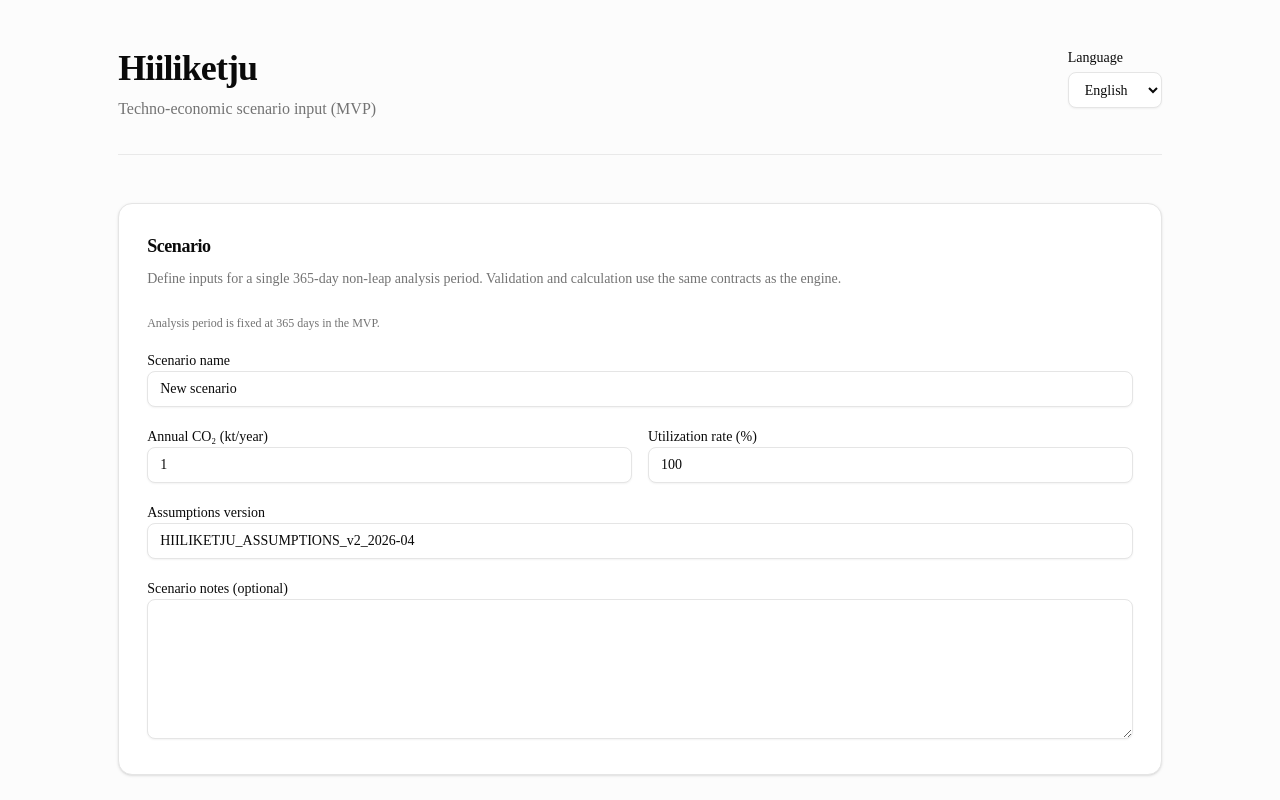
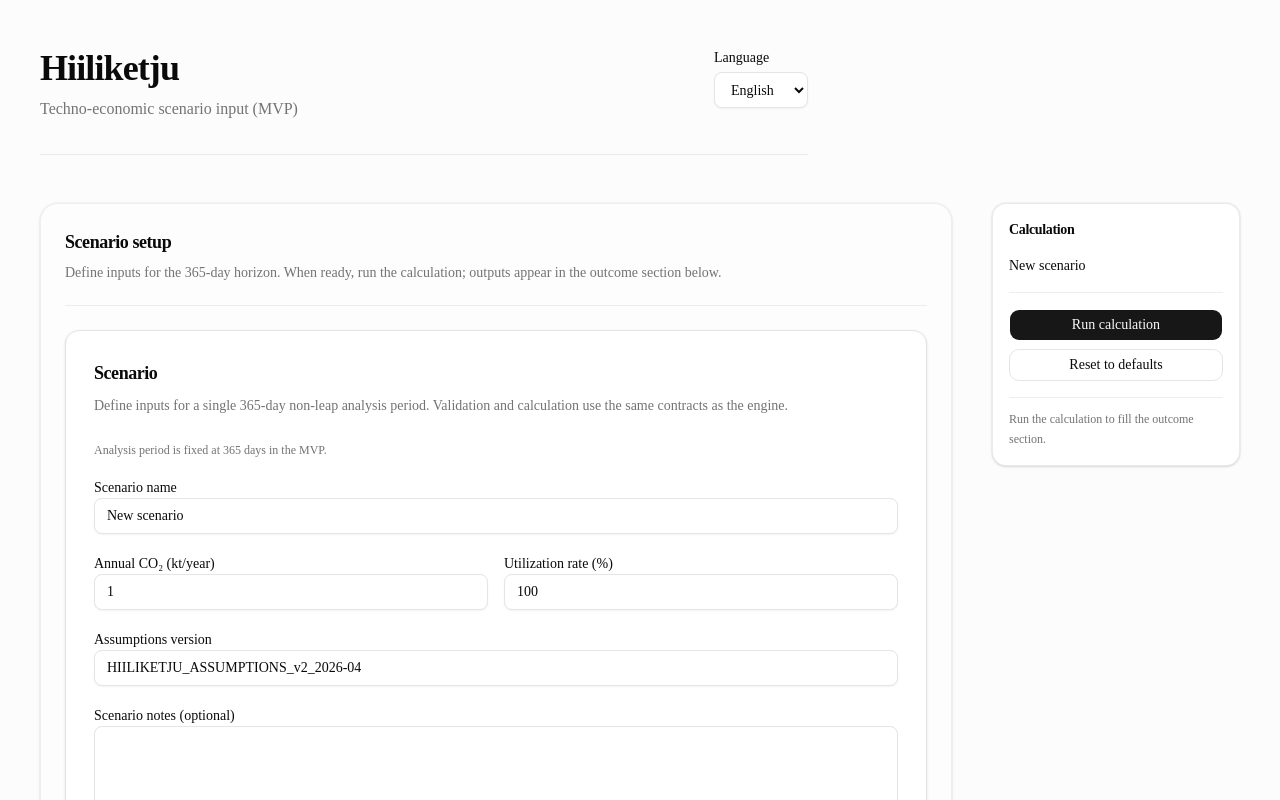
Before and after one commit to patubaxx/hiiliketju-lab, a Next.js app: page / in a window 1280 px wide. Shown: the top 800 px of the page. Built offline with nearby package versions, Linux system fonts and the light colour scheme.

Commit message:
WP11: Layout shell pass + chart container fixes

```diff
--- a/src/app/globals.css
+++ b/src/app/globals.css
@@ -127,5 +127,6 @@
   }
   html {
     @apply font-sans;
+    scroll-padding-top: 1.5rem;
   }
 }
--- a/src/app/layout.tsx
+++ b/src/app/layout.tsx
@@ -25,9 +25,11 @@ export default function RootLayout({
   return (
     <html
       lang="en"
-      className={`${geistSans.variable} ${geistMono.variable} h-full antialiased`}
+      className={`${geistSans.variable} ${geistMono.variable} h-full scroll-smooth antialiased`}
     >
-      <body className="flex min-h-full flex-col bg-muted/25 text-foreground">{children}</body>
+      <body className="flex min-h-full flex-col bg-muted/25 text-foreground">
+        <main className="min-h-0 flex-1">{children}</main>
+      </body>
     </html>
   );
 }
--- a/src/features/scenario/input-ui/form-primitives.tsx
+++ b/src/features/scenario/input-ui/form-primitives.tsx
@@ -1,6 +1,27 @@
 import * as React from "react";
 
 import { cn } from "@/lib/utils";
+
+/** Groups all scenario input sections with a calm page-level frame (layout shell). */
+export function ShellSetupRegion({
+  title,
+  lead,
+  children,
+}: {
+  title: string;
+  lead: string;
+  children: React.ReactNode;
+}) {
+  return (
+    <div className="rounded-2xl border border-border/60 bg-card/40 p-4 shadow-sm ring-1 ring-border/30 sm:p-6">
+      <header className="mb-6 border-b border-border/70 pb-5">
+        <h2 className="text-lg font-semibold tracking-tight text-foreground">{title}</h2>
+        <p className="mt-1.5 max-w-2xl text-sm leading-relaxed text-muted-foreground">{lead}</p>
+      </header>
+      <div className="space-y-8">{children}</div>
+    </div>
+  );
+}
 
 export function Section({
   title,
--- a/src/features/scenario/input-ui/scenario-input-app.tsx
+++ b/src/features/scenario/input-ui/scenario-input-app.tsx
@@ -17,6 +17,7 @@ import {
   FieldHint,
   FieldLabel,
   Section,
+  ShellSetupRegion,
   inputClassName,
   selectClassName,
   textAreaClassName,
@@ -195,8 +196,9 @@ export function ScenarioInputApp() {
   const hasErrors = errors.size > 0;
 
   return (
-    <div className="mx-auto max-w-6xl space-y-12 px-4 py-12 pb-24 sm:px-6">
-      <header className="space-y-4 border-b border-border/80 pb-8">
+    <>
+      <div className="mx-auto w-full max-w-[min(94rem,100%)] space-y-10 px-4 py-12 pb-28 sm:px-6 md:pb-14 xl:space-y-12 xl:px-10 xl:pb-16">
+      <header className="max-w-3xl space-y-4 border-b border-border/80 pb-8">
         <div className="flex flex-wrap items-start justify-between gap-6">
           <div className="space-y-2">
             <h1 className="text-3xl font-semibold tracking-tight text-foreground sm:text-4xl">{t("app.title")}</h1>
@@ -248,6 +250,9 @@ export function ScenarioInputApp() {
         </div>
       ) : null}
 
+      <div className="xl:grid xl:grid-cols-[minmax(0,1fr)_15.5rem] xl:items-start xl:gap-10">
+        <div className="min-w-0 space-y-8">
+          <ShellSetupRegion title={t("app.shell.setupTitle")} lead={t("app.shell.setupLead")}>
       <Section title={t("scenarioForm.title")} description={t("scenarioForm.description")}>
         <FieldHint>{t("scenarioForm.periodNote")}</FieldHint>
         <div>
@@ -850,8 +855,9 @@ export function ScenarioInputApp() {
           })}
         </div>
       </Section>
+          </ShellSetupRegion>
 
-      <div className="flex flex-wrap gap-3 pt-2">
+          <div className="flex flex-wrap gap-3 pt-1 xl:hidden">
             <Button type="button" onClick={onRun}>
               {t("scenarioForm.runCalculation")}
             </Button>
@@ -859,7 +865,44 @@ export function ScenarioInputApp() {
               {t("scenarioForm.reset")}
             </Button>
           </div>
+        </div>
 
+        <aside
+          className="mt-8 hidden xl:mt-0 xl:block"
+          aria-labelledby="scenario-shell-actions-heading"
+        >
+          <div className="sticky top-6 z-20 max-h-[calc(100vh-1.5rem)] space-y-4 overflow-y-auto rounded-xl border border-border/80 bg-card p-4 shadow-sm ring-1 ring-foreground/[0.03]">
+            <h2
+              id="scenario-shell-actions-heading"
+              className="text-sm font-semibold tracking-tight text-foreground"
+            >
+              {t("app.shell.actionsCardTitle")}
+            </h2>
+            <p className="truncate text-sm font-medium text-foreground" title={form.scenarioName}>
+              {form.scenarioName}
+            </p>
+            <div className="flex flex-col gap-2 border-t border-border/70 pt-4">
+              <Button type="button" className="w-full" onClick={onRun}>
+                {t("scenarioForm.runCalculation")}
+              </Button>
+              <Button type="button" variant="outline" className="w-full" onClick={onReset}>
+                {t("scenarioForm.reset")}
+              </Button>
+            </div>
+            <p className="border-t border-border/70 pt-3 text-xs leading-relaxed text-muted-foreground">
+              {result ? t("app.shell.resultsReady") : t("app.shell.resultsPending")}
+            </p>
+          </div>
+        </aside>
+      </div>
+
+      <div
+        className="scroll-mt-8 border-t border-border/80 pt-10 xl:scroll-mt-10 xl:pt-14"
+        id="scenario-outcome"
+      >
+        <p className="mb-6 text-xs font-medium tracking-wide text-muted-foreground">
+          {t("app.shell.outcomeLabel")}
+        </p>
         <Section
           title={t("sections.results")}
           className="border-border/90 bg-muted/20 shadow-none ring-1 ring-border/60"
@@ -871,5 +914,22 @@ export function ScenarioInputApp() {
           )}
         </Section>
       </div>
+      </div>
+
+      <div
+        className="fixed inset-x-0 bottom-0 z-30 border-t border-border/80 bg-background/90 px-4 pt-3 pb-[max(0.75rem,env(safe-area-inset-bottom,0px))] shadow-[0_-8px_32px_-12px_rgba(0,0,0,0.12)] backdrop-blur-md supports-[backdrop-filter]:bg-background/75 md:hidden"
+        role="toolbar"
+        aria-label={t("app.shell.mobileActionsLabel")}
+      >
+        <div className="mx-auto flex w-full max-w-lg gap-2">
+          <Button type="button" className="min-h-11 min-w-0 flex-1" onClick={onRun}>
+            {t("scenarioForm.runCalculation")}
+          </Button>
+          <Button type="button" variant="outline" className="min-h-11 min-w-0 flex-1 shrink-0" onClick={onReset}>
+            {t("scenarioForm.reset")}
+          </Button>
+        </div>
+      </div>
+    </>
   );
 }
--- a/src/features/scenario/results-ui/results-panel.tsx
+++ b/src/features/scenario/results-ui/results-panel.tsx
@@ -26,7 +26,7 @@ export function ResultsPanel({
   const s = result.annualSummary;
 
   return (
-    <div className="space-y-12 rounded-xl border border-border/80 bg-muted/25 px-6 py-8 shadow-sm ring-1 ring-foreground/[0.03] sm:px-8 sm:py-10">
+    <div className="w-full space-y-12 rounded-xl border border-border/80 bg-muted/25 px-6 py-8 shadow-sm ring-1 ring-foreground/[0.03] sm:px-8 sm:py-10">
       {/* 1. Outcome + scenario context */}
       <header className="space-y-3 border-b border-border/80 pb-6">
         <div className="flex flex-col gap-4 sm:flex-row sm:items-start sm:justify-between">
--- a/src/i18n/messages/en.ts
+++ b/src/i18n/messages/en.ts
@@ -4,6 +4,16 @@ export const en = {
   app: {
     title: "Hiiliketju",
     tagline: "Techno-economic scenario input (MVP)",
+    shell: {
+      setupTitle: "Scenario setup",
+      setupLead:
+        "Define inputs for the 365-day horizon. When ready, run the calculation; outputs appear in the outcome section below.",
+      actionsCardTitle: "Calculation",
+      resultsReady: "Outcome section below is populated from the latest run.",
+      resultsPending: "Run the calculation to fill the outcome section.",
+      outcomeLabel: "Scenario outcome",
+      mobileActionsLabel: "Scenario calculation actions",
+    },
   },
   locale: {
     label: "Language",
--- a/src/i18n/messages/fi.ts
+++ b/src/i18n/messages/fi.ts
@@ -4,6 +4,16 @@ export const fi = {
   app: {
     title: "Hiiliketju",
     tagline: "Teknis-taloudellinen skenaario­syöte (MVP)",
+    shell: {
+      setupTitle: "Skenaarion määritys",
+      setupLead:
+        "Syötä arvot 365 päivän horisontille. Suorita laskenta kun valmista; tulokset näkyvät alla olevassa tulososiossa.",
+      actionsCardTitle: "Laskenta",
+      resultsReady: "Alla oleva tulososio näyttää viimeisimmän ajon tulokset.",
+      resultsPending: "Suorita laskenta täyttääksesi tulososion.",
+      outcomeLabel: "Skenaarion tulos",
+      mobileActionsLabel: "Skenaarion laskentatoiminnot",
+    },
   },
   locale: {
     label: "Kieli",
--- a/src/i18n/messages/sv.ts
+++ b/src/i18n/messages/sv.ts
@@ -4,6 +4,16 @@ export const sv = {
   app: {
     title: "Hiiliketju",
     tagline: "Teknik-ekonomisk scenariosinmatning (MVP)",
+    shell: {
+      setupTitle: "Scenarioinställning",
+      setupLead:
+        "Ange indata för 365-dagars horisonten. Kör beräkning när du är klar; resultat visas i utfallssektionen nedan.",
+      actionsCardTitle: "Beräkning",
+      resultsReady: "Utfallssektionen nedan visar resultat från senaste körningen.",
+      resultsPending: "Kör beräkningen för att fylla utfallssektionen.",
+      outcomeLabel: "Scenarioutfall",
+      mobileActionsLabel: "Beräkningsåtgärder för scenario",
+    },
   },
   locale: {
     label: "Språk",
```
Also changed, not shown: src/features/scenario/results-ui/results-charts.tsx (+36 -15 lines). Lines whose indentation alone changed are shown as unchanged.
